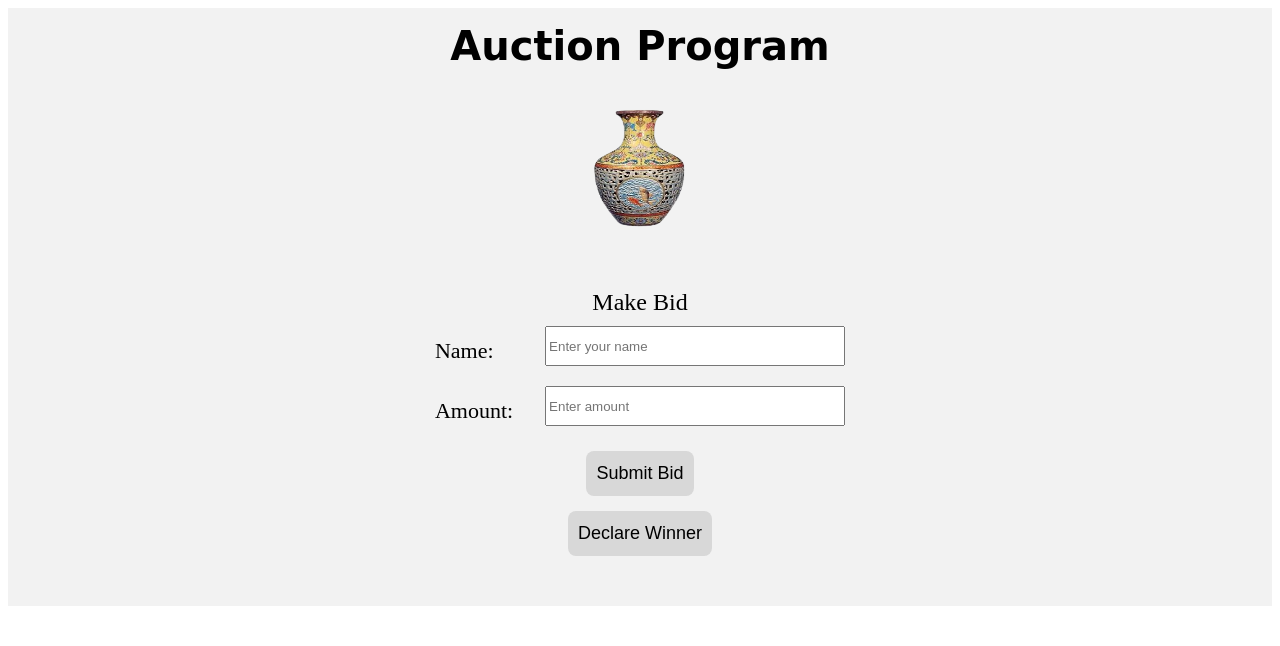
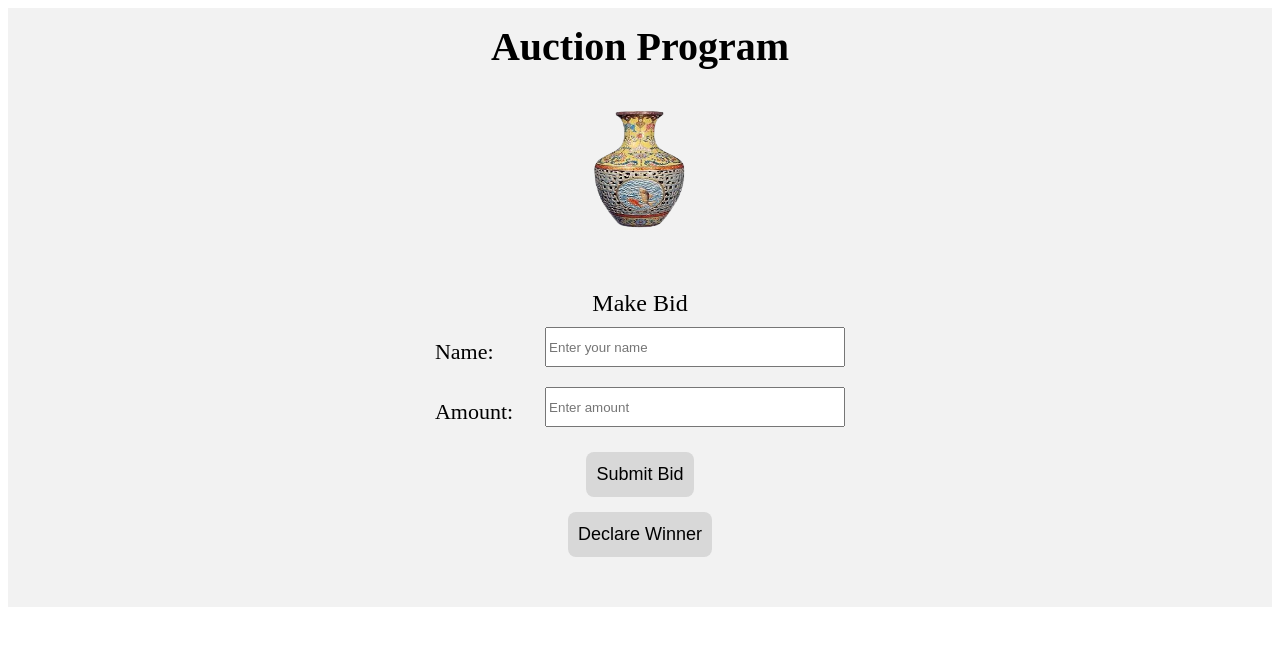
Before and after one commit to Leroy0010/Auction, a plain HTML site: page index.html in a window 1280 px wide. Drawn offline with nearby package versions, Linux system fonts and the light colour scheme.

Commit message:
style.css

```diff
--- a/style.css
+++ b/style.css
@@ -8,7 +8,6 @@
 
 h1 {
     font-size: 2.5rem;
-    font-family: cursive;
     width: 50%;
     margin-bottom: 40px;
     text-align: center;
@@ -19,7 +18,6 @@ h1 {
     margin-bottom: 30px;
     background-color: #f2f2f2;
     height: 150px;
-    /* margin-top: 30px; */
 }
 
 
@@ -50,10 +48,9 @@ img {
     display: flex;
     justify-content: space-between;
     align-items: end;
-    /* border: 1px solid gray; */
     padding-right: 10px;
     height: 38px;
-    /* border-radius: 5px; */
+
 
 }
 
@@ -66,10 +63,6 @@ button {
     background-color: #D8D8D8;
 }
 
-/* button:hover {
-    background-color: antiquewhite;
-    opacity: 0.7;
-}  */
 
 .pressed {
     box-shadow: 0 0 20px white;
```
